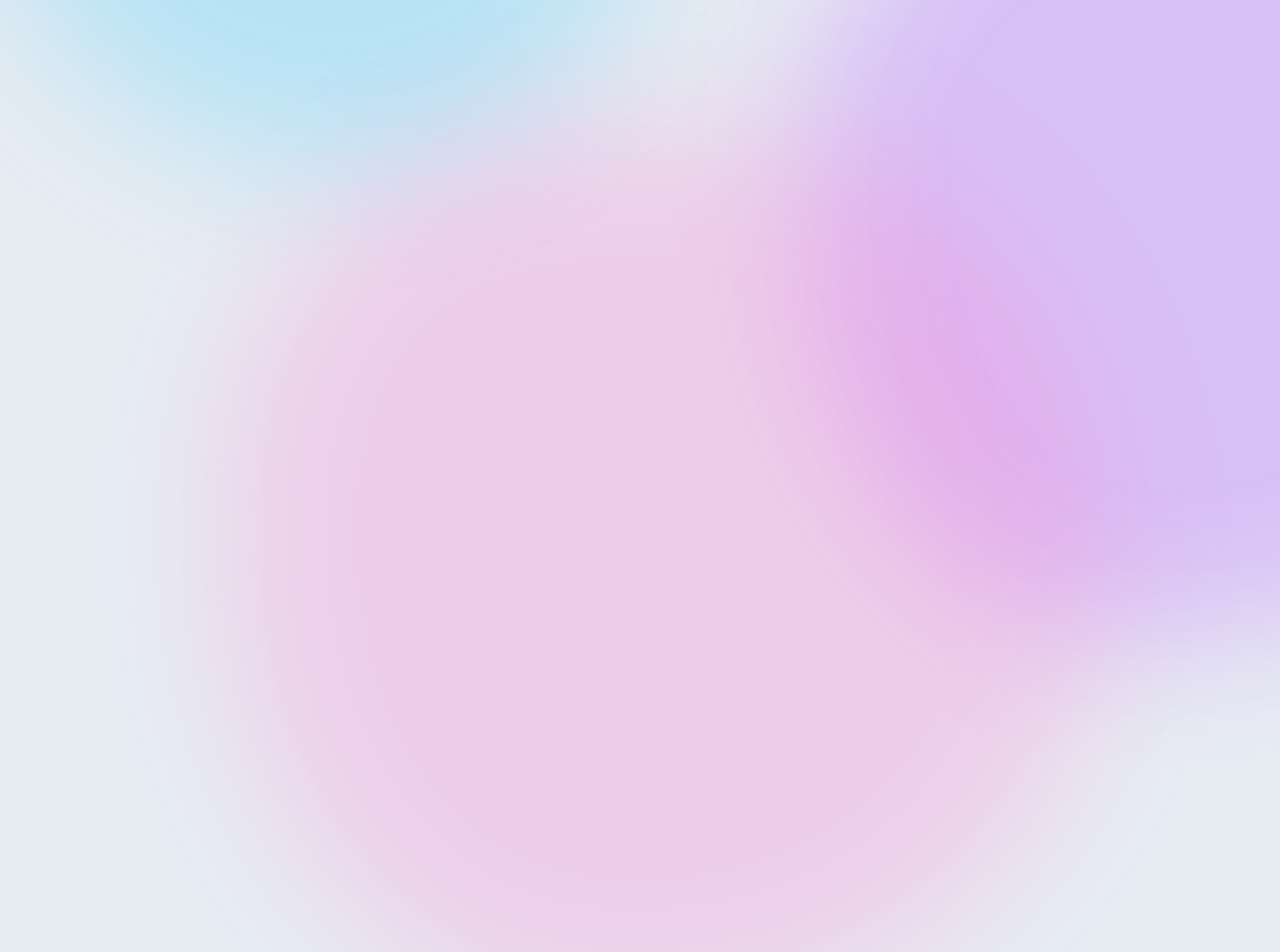
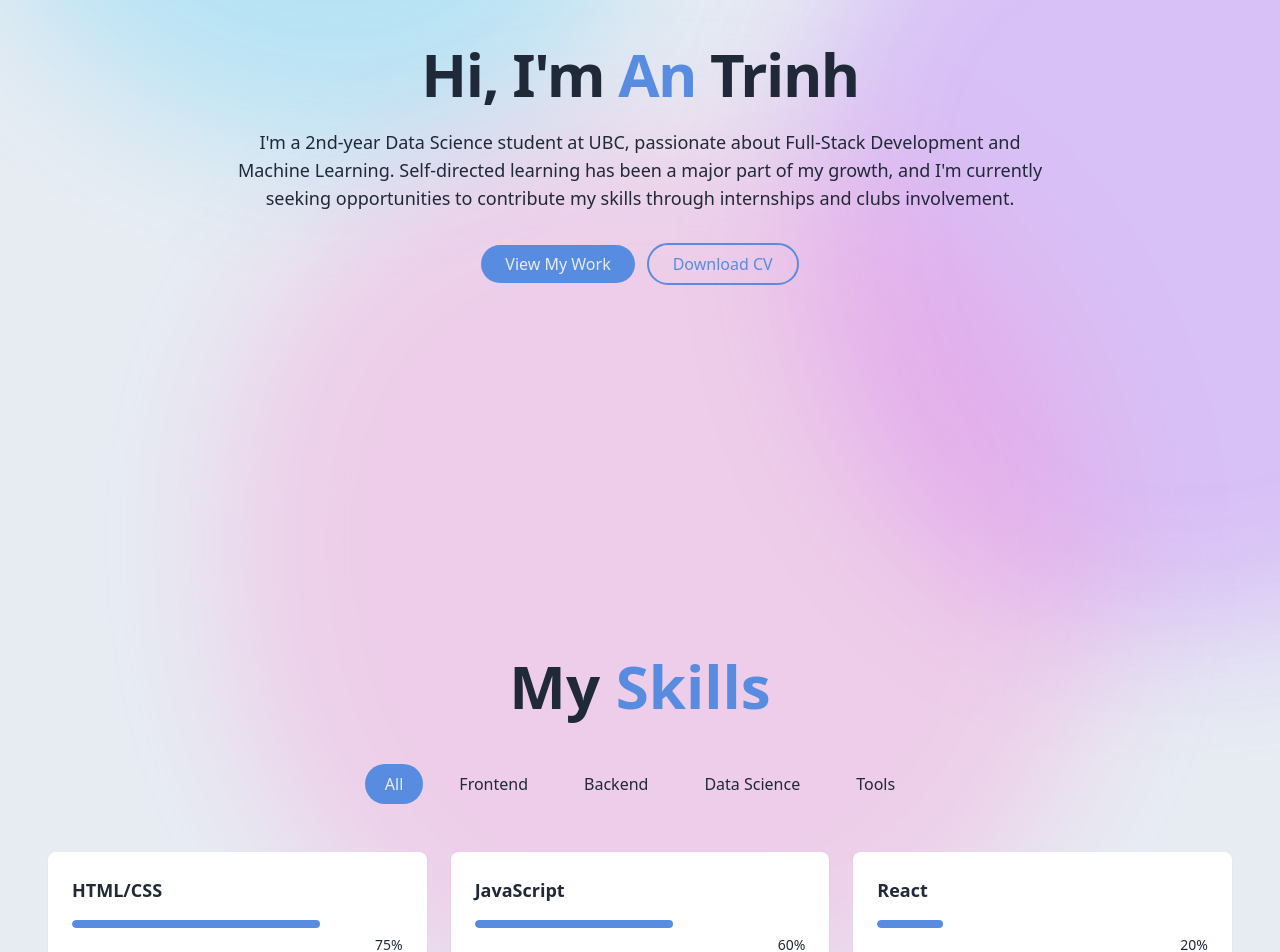
Before and after one commit to chucan1312/portfolio, a React (Vite) app: page / in a window 1280 px wide. Shown: the part 240-1192 px from the top of the page. Before the commit the page ends 800 px from the top, so only its background shows below. Built offline with nearby package versions, Linux system fonts and the light colour scheme.

Commit message:
Add CV download and skill section

```diff
--- /dev/null
+++ b/src/components/HomeSection.jsx
@@ -0,0 +1,28 @@
+export const HomeSection = () => {
+    return (
+    <section id="home" className="relative min-h-screen flex flex-col items center justify-center px-4">
+        <div className="container max-w-4xl mx-auto text-center z-10">
+            <div className="space-y-6">
+                <h1 className="text-4xl md:text-6xl font-bold tracking-tight">
+                    <span className="opacity-0 animate-fade-in">Hi, I'm</span>
+                    <span className="text-primary opacity-0 animate-fade-in-delay-1"> An</span>
+                    <span className="text-gradient opacity-0 animate-fade-in-delay-2"> Trinh</span>
+                </h1>
+                <p className="md:text-lg text-muted-foreground max-2-2xl mx-auto opacity-0 animate-fade-in-delay-3">
+                   I'm a 2nd-year Data Science student at UBC, passionate about Full-Stack Development and Machine Learning.
+                   Self-directed learning has been a major part of my growth, and I'm currently seeking opportunities to contribute
+                   my skills through internships and clubs involvement.
+                </p>
+
+                <div className="pt-4 animate-fade-in-delay-4">
+                    <a href="#projects" className="custom-button">
+                        View My Work
+                    </a>
+                    <a className="pl-3"></a>
+                    <a href="./public/An Trinh Resume.pdf" download className="custom-button bg-transparent border-primary border-2 text-primary">Download CV</a>
+                </div>
+            </div>
+        </div>
+    </section>
+    )
+}
--- a/src/components/Navbar.jsx
+++ b/src/components/Navbar.jsx
@@ -3,7 +3,6 @@ import { useEffect, useState } from "react";
 import {X, Menu} from "lucide-react";
 const navItems = [
     { name: "Home", href: "#home" },
-    { name: "About", href: "#about" },
     { name: "Skills", href: "#skills" },
     { name: "Projects", href: "#projects" },
     { name: "Contact", href: "#contact" },
--- /dev/null
+++ b/src/components/SkillsSection.jsx
@@ -0,0 +1,79 @@
+import { useState } from "react";
+import { cn } from "@/lib/utils";
+
+const skills = [
+    { name: "HTML/CSS", level: 75, category: "frontend" },
+    { name: "JavaScript", level: 60, category: "frontend" },
+    { name: "React", level: 20, category: "frontend" },
+    { name: "Tailwind CSS", level: 35, category: "frontend" },
+
+
+    { name: "Java", level: 75, category: "backend" },
+    { name: "Python (Flask)", level: 60, category: "backend" },
+    { name: "C++", level: 50, category: "backend" },
+
+    { name: "R", level: 80, category: "data science" },
+    { name: "Pillow", level: 20, category: "data science" },
+
+    { name: "Git/GitHub", level: 95, category: "tools" },
+    { name: "VS Code", level: 90, category: "tools" },
+    { name: "Jupyter Notebook", level: 50, category: "tools" }
+
+];
+
+const categories = ["all", "frontend", "backend", "data science", "tools"];
+
+export const SkillsSection = () => {
+    const [activeCategory, setActiveCategory] = useState("all");
+
+    const filteredSkills = skills.filter(
+        (skill) => activeCategory === "all" || skill.category === activeCategory
+    );
+
+    return (
+        <section id="skills" className="py-24 px-4 relative bg-secondary/30">
+            <div className="container mx-auto max-w-5-xl">
+                <h2 className="text-4xl md:text-6xl font-bold mb-12 text-center">
+                    My <span className="text-primary">Skills</span>
+                </h2>
+
+                <div className="flex flex-wrap justify-center gap-4 mb-12">
+                    {categories.map((category, key) => (
+                        <button
+                        key={key}
+                        onClick={() => setActiveCategory(category)}
+                        className={cn(
+                            "px-5 py-2 rounded-full transition-colors duration-300 capitalize",
+                            activeCategory === category ? "bg-primary text-primary-foreground"
+                            : "bg-secondary/70 text-foreground hover:bg-secondary"
+                        )}
+                        >
+                            {category}
+                        </button>
+                    ))}
+                </div>
+
+                <div className="grid grid-cols1 sm:grid-cols-2 lg:grid-cols-3 gap-6">
+                    {filteredSkills.map((skill, key) => (
+                        <div key={key} className="bg-card p-6 rounded-lg shadow-xs card-hover">
+                            <div className="text-left mb-4">
+                                <h3 className="font-semibold text-lg">{skill.name}</h3>
+                            </div>
+                            <div className="w-full bg-secondary/50 h-2 rounded-full overflow-hidden">
+                                <div className="bg-primary h-2 rounded-full origin-left animate-[grow_1.5s_ease-out]"
+                                    style={{ width: skill.level + "%" }}
+                                />
+                            </div>
+
+                            <div className="text-right mt-1">
+                                <span className="text-sm text-muted-foreground">{skill.level}%</span>
+                            </div>
+                        </div>
+                    ))}
+
+                </div>
+            </div>
+
+        </section>
+    )
+}
--- a/src/index.css
+++ b/src/index.css
@@ -77,7 +77,7 @@
         --border: 217 26% 33%;
         --primary: 217 69% 61%;
         --primary-foreground: 217 32% 93%;
-        --card: 217 26% 0%;
+        --card: 217 26% 10%;
     }
 
     * {
--- a/src/pages/Home.jsx
+++ b/src/pages/Home.jsx
@@ -1,6 +1,8 @@
 import { ThemeToggle } from "@/components/ThemeToggle"
 import { Blob } from "@/components/Blob"
 import { Navbar } from "@/components/Navbar"
+import { HomeSection } from "@/components/HomeSection"
+import { SkillsSection } from "@/components/SkillsSection"
 
 export const Home = () => {
     return <div className="min-h-screen bg-background text-foreground overflow-x-hidden">
@@ -17,7 +19,10 @@ export const Home = () => {
         <Navbar />
 
         {/* Main Content */}
-
+        <main>
+            <HomeSection />
+            <SkillsSection />
+        </main>
         {/* Footer */}
 
 
```
